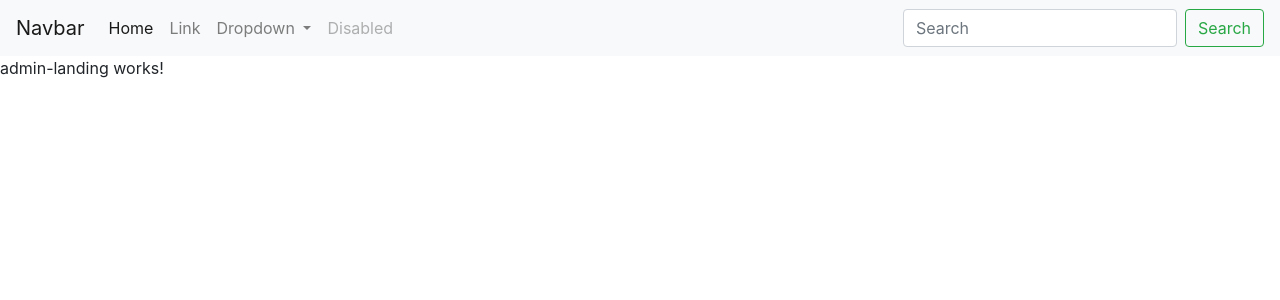
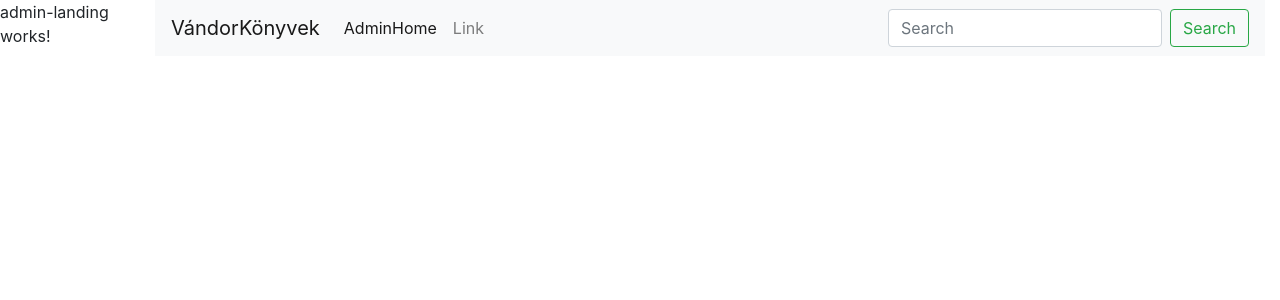
Before and after one commit to NGO-D/vandorKonyvek, an Angular app in the folder vandorKonyvek-projekt/: page /admin/home in a window 1280 px wide. Shown: the top 300 px of the page. Built offline with nearby package versions, Linux system fonts and the light colour scheme.

Commit message:
admin-header component created and set

```diff
--- a/vandorKonyvek-projekt/src/app/app-routing.module.ts
+++ b/vandorKonyvek-projekt/src/app/app-routing.module.ts
@@ -1,5 +1,6 @@
 import { NgModule } from '@angular/core';
 import { Routes, RouterModule } from '@angular/router';
+
 import { MockComponent } from './mock/mock.component';
 import { LoginComponent } from './components/admin-component/auth/login/login.component';
 import { SignUpComponent } from './components/admin-component/auth/sign-up/sign-up.component';
--- a/vandorKonyvek-projekt/src/app/app.module.ts
+++ b/vandorKonyvek-projekt/src/app/app.module.ts
@@ -6,8 +6,7 @@ import { AppRoutingModule } from './app-routing.module';
 import { AppComponent } from './app.component';
 import { MockComponent } from './mock/mock.component';
 import { MockService } from './services/mock.service';
-import { AdminListsComponent } from './components/admin-component/admin-lists/admin-lists.component';
-import { NavComponent } from './components/admin-component/nav/nav.component';
+import { AdminHeaderComponent } from './components/admin-component/admin-header/admin-header.component';
 import { AdminEditComponent } from './components/admin-component/admin-component/admin-edit/admin-edit.component';
 import { SignUpComponent } from './components/admin-component/auth/sign-up/sign-up.component';
 import { LoginComponent } from './components/admin-component/auth/login/login.component';
@@ -18,8 +17,7 @@ import { NgbModule } from '@ng-bootstrap/ng-bootstrap';
   declarations: [
     AppComponent,
     MockComponent,
-    AdminListsComponent,
-    NavComponent,
+    AdminHeaderComponent,
     AdminEditComponent,
     SignUpComponent,
     LoginComponent,
--- a/vandorKonyvek-projekt/src/app/components/admin-component/nav/nav.component.html
+++ b/vandorKonyvek-projekt/src/app/components/admin-component/admin-header/admin-header.component.html
@@ -1,5 +1,9 @@
+  <div class="container float-sm-right">
+  <div class="row">
+
+    <div class="col-12 mx-auto ">
 <nav class="navbar navbar-expand-lg navbar-light bg-light">
-  <a class="navbar-brand" href="#">Navbar</a>
+  <a class="navbar-brand" routerLink="/">VándorKönyvek</a>
   <button class="navbar-toggler" type="button" data-toggle="collapse" data-target="#navbarSupportedContent" aria-controls="navbarSupportedContent" aria-expanded="false" aria-label="Toggle navigation">
     <span class="navbar-toggler-icon"></span>
   </button>
@@ -7,25 +11,16 @@
   <div class="collapse navbar-collapse" id="navbarSupportedContent">
     <ul class="navbar-nav mr-auto">
       <li class="nav-item active">
-        <a class="nav-link" href="#">Home <span class="sr-only">(current)</span></a>
+        <a class="nav-link" routerLink="/admin/home">AdminHome <span class="sr-only">(current)</span></a>
       </li>
       <li class="nav-item">
         <a class="nav-link" href="#">Link</a>
       </li>
-      <li class="nav-item dropdown">
-        <a class="nav-link dropdown-toggle" href="#" id="navbarDropdown" role="button" data-toggle="dropdown" aria-haspopup="true" aria-expanded="false">
-          Dropdown
-        </a>
-        <div class="dropdown-menu" aria-labelledby="navbarDropdown">
-          <a class="dropdown-item" href="#">Action</a>
-          <a class="dropdown-item" href="#">Another action</a>
-          <div class="dropdown-divider"></div>
-          <a class="dropdown-item" href="#">Something else here</a>
-        </div>
-      </li>
+      <!--
       <li class="nav-item">
         <a class="nav-link disabled" href="#" tabindex="-1" aria-disabled="true">Disabled</a>
       </li>
+      -->
     </ul>
     <form class="form-inline my-2 my-lg-0">
       <input class="form-control mr-sm-2" type="search" placeholder="Search" aria-label="Search">
@@ -33,3 +28,6 @@
     </form>
   </div>
 </nav>
+</div>
+</div>
+</div>
--- a/vandorKonyvek-projekt/src/app/components/admin-component/admin-landing/admin-landing.component.html
+++ b/vandorKonyvek-projekt/src/app/components/admin-component/admin-landing/admin-landing.component.html
@@ -1,3 +1,3 @@
-<app-nav></app-nav>
+<app-admin-header></app-admin-header>
 
 <p>admin-landing works!</p>
--- a/vandorKonyvek-projekt/src/app/components/admin-component/admin-lists/admin-lists.component.html
+++ /dev/null
@@ -1 +0,0 @@
-<p>admin-lists works!</p>
--- a/vandorKonyvek-projekt/src/app/components/admin-component/admin-lists/admin-lists.component.ts
+++ /dev/null
@@ -1,15 +0,0 @@
-import { Component, OnInit } from '@angular/core';
-
-@Component({
-  selector: 'app-admin-lists',
-  templateUrl: './admin-lists.component.html',
-  styleUrls: ['./admin-lists.component.css']
-})
-export class AdminListsComponent implements OnInit {
-
-  constructor() { }
-
-  ngOnInit() {
-  }
-
-}
```
Also changed, not shown: vandorKonyvek-projekt/src/app/components/admin-component/admin-header/admin-header.component.ts (renamed from vandorKonyvek-projekt/src/app/components/admin-component/nav/nav.component.ts, +4 -4 lines), vandorKonyvek-projekt/src/app/components/admin-component/admin-header/admin-header.component.css (added), vandorKonyvek-projekt/src/app/components/admin-component/nav/nav.component.css (deleted), 2 other files (tests, documents, lock files or other folders).
